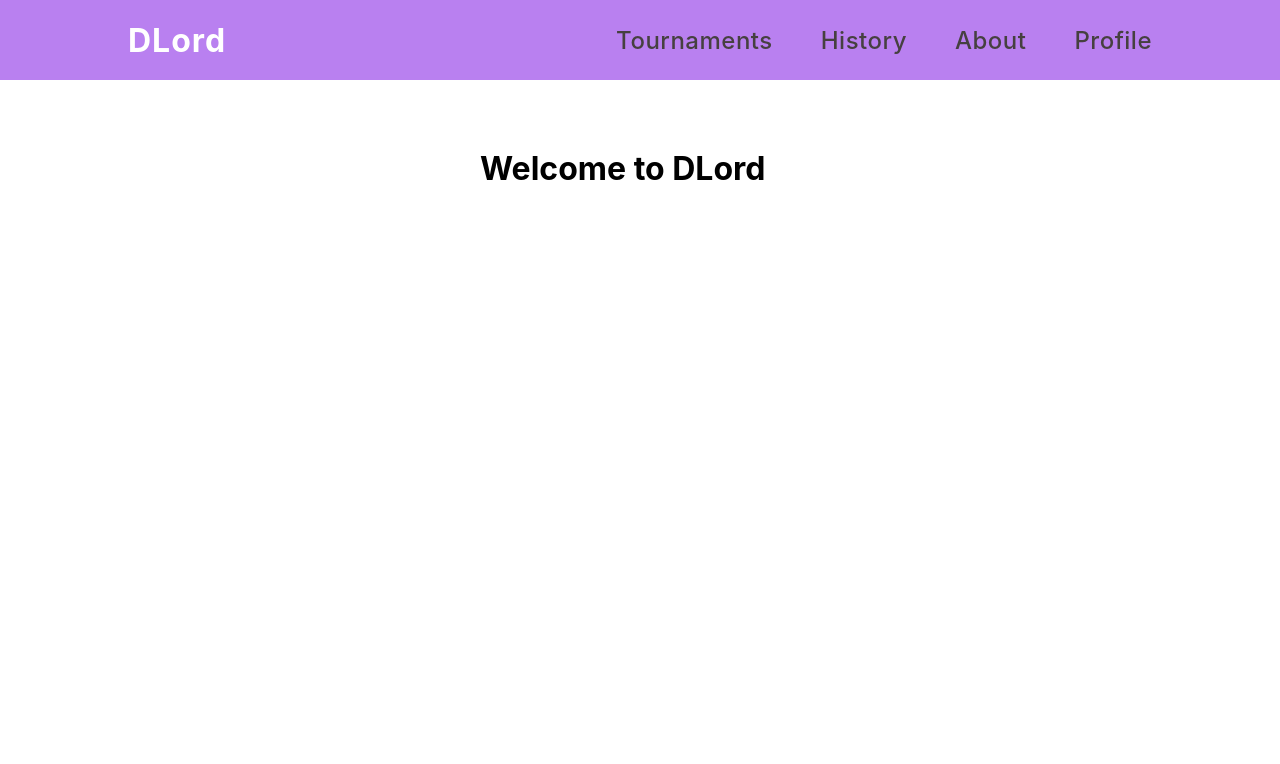
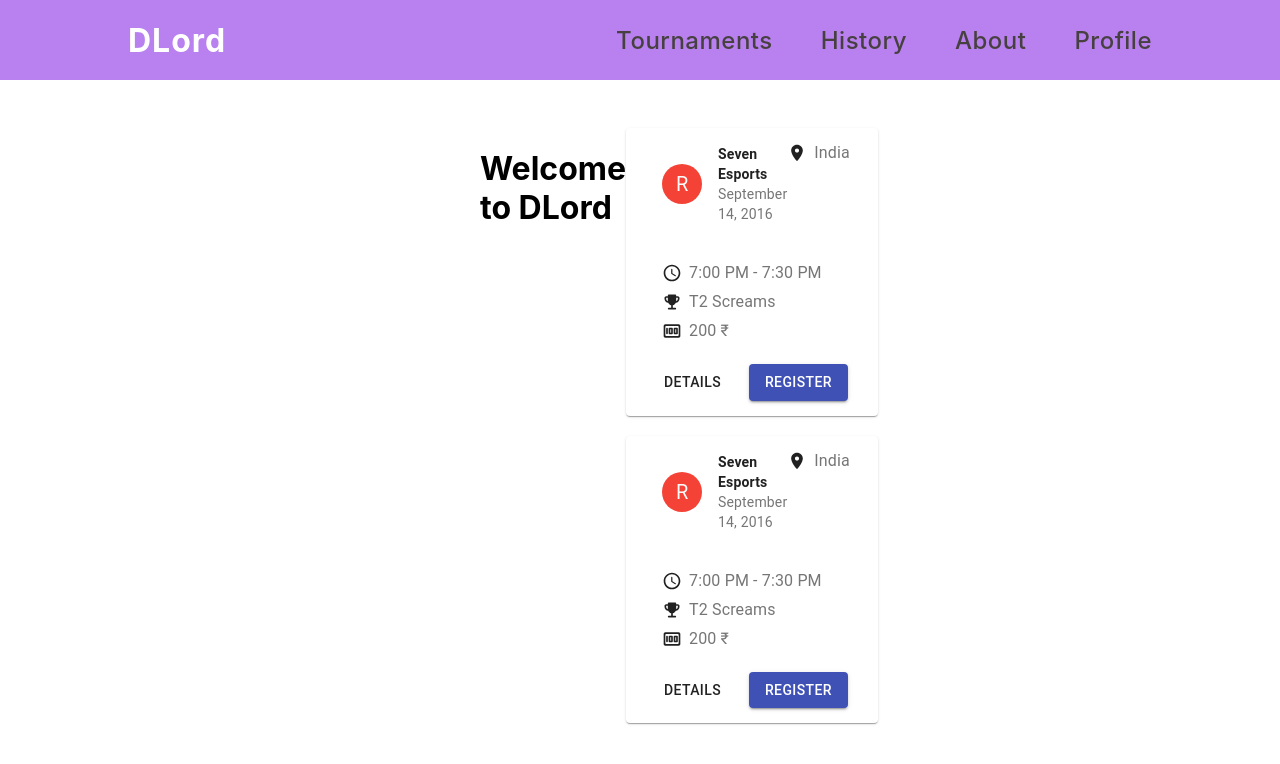
Before and after one commit to mangalprada/GAMEBIG-WEB, a Next.js app: page / in a window 1280 px wide. Shown: the top 764 px of the page. Built offline with nearby package versions, Linux system fonts and the light colour scheme.

Commit message:
tournament card created

```diff
--- /dev/null
+++ b/components/UI/Card/TournamentCard.tsx
@@ -0,0 +1,131 @@
+import React from 'react';
+import { makeStyles, Theme, createStyles } from '@material-ui/core/styles';
+import {
+  Card,
+  CardHeader,
+  CardContent,
+  Avatar,
+  Typography,
+  Button,
+} from '@material-ui/core';
+import { red } from '@material-ui/core/colors';
+import {
+  AccessTimeRounded,
+  EmojiEventsRounded,
+  LocationOnRounded,
+  MoneyRounded,
+} from '@material-ui/icons';
+
+const useStyles = makeStyles((theme: Theme) =>
+  createStyles({
+    root: {
+      maxWidth: 1000,
+      marginBottom: 20,
+      paddingInline: 20,
+    },
+    avatar: {
+      backgroundColor: red[500],
+    },
+    title: {
+      fontWeight: 'bold',
+    },
+    element: {
+      display: 'flex',
+      alignItems: 'center',
+      marginBottom: 5,
+      marginTop: 5,
+    },
+    content: {
+      marginLeft: 7,
+    },
+    buttonContainer: {
+      display: 'flex',
+      justifyContent: 'space-between',
+      paddingInline: 10,
+      marginBottom: 15,
+    },
+  })
+);
+
+type Props = {
+  title?: string;
+  date?: string;
+  content?: string[];
+};
+
+export default function RecipeReviewCard({ title }: Props) {
+  const classes = useStyles();
+
+  return (
+    <Card className={classes.root}>
+      <CardHeader
+        classes={{ title: classes.title }}
+        avatar={
+          <Avatar aria-label="recipe" className={classes.avatar}>
+            R
+          </Avatar>
+        }
+        action={
+          <div className={classes.element}>
+            <LocationOnRounded fontSize="small" />
+            <Typography
+              variant="body1"
+              color="textSecondary"
+              component="body"
+              display="inline"
+              className={classes.content}
+            >
+              India
+            </Typography>
+          </div>
+        }
+        title="Seven Esports"
+        subheader="September 14, 2016"
+      />
+      <CardContent>
+        <div className={classes.element}>
+          <AccessTimeRounded fontSize="small" />
+          <Typography
+            variant="body1"
+            color="textSecondary"
+            component="body"
+            display="inline"
+            className={classes.content}
+          >
+            7:00 PM - 7:30 PM
+          </Typography>
+        </div>
+        <div className={classes.element}>
+          <EmojiEventsRounded fontSize="small" />
+          <Typography
+            variant="body1"
+            color="textSecondary"
+            component="p"
+            display="inline"
+            className={classes.content}
+          >
+            T2 Screams
+          </Typography>
+        </div>
+        <div className={classes.element}>
+          <MoneyRounded fontSize="small" />
+          <Typography
+            variant="body1"
+            color="textSecondary"
+            component="p"
+            display="inline"
+            className={classes.content}
+          >
+            200 ₹
+          </Typography>
+        </div>
+      </CardContent>
+      <div className={classes.buttonContainer}>
+        <Button>Details</Button>
+        <Button variant="contained" color="primary">
+          Register
+        </Button>
+      </div>
+    </Card>
+  );
+}
--- a/pages/index.tsx
+++ b/pages/index.tsx
@@ -1,6 +1,7 @@
 import Head from 'next/head';
 import Aux from '../hoc/Auxiliary/Auxiliary';
 import styles from '../styles/Home.module.scss';
+import TournamentCard from '../components/UI/Card/TournamentCard';
 
 export default function Home() {
   return (
@@ -13,6 +14,10 @@ export default function Home() {
       <Aux>
         <main className={styles.Main}>
           <h1>Welcome to DLord</h1>
+          <div>
+            <TournamentCard />
+            <TournamentCard />
+          </div>
         </main>
       </Aux>
     </div>
```
